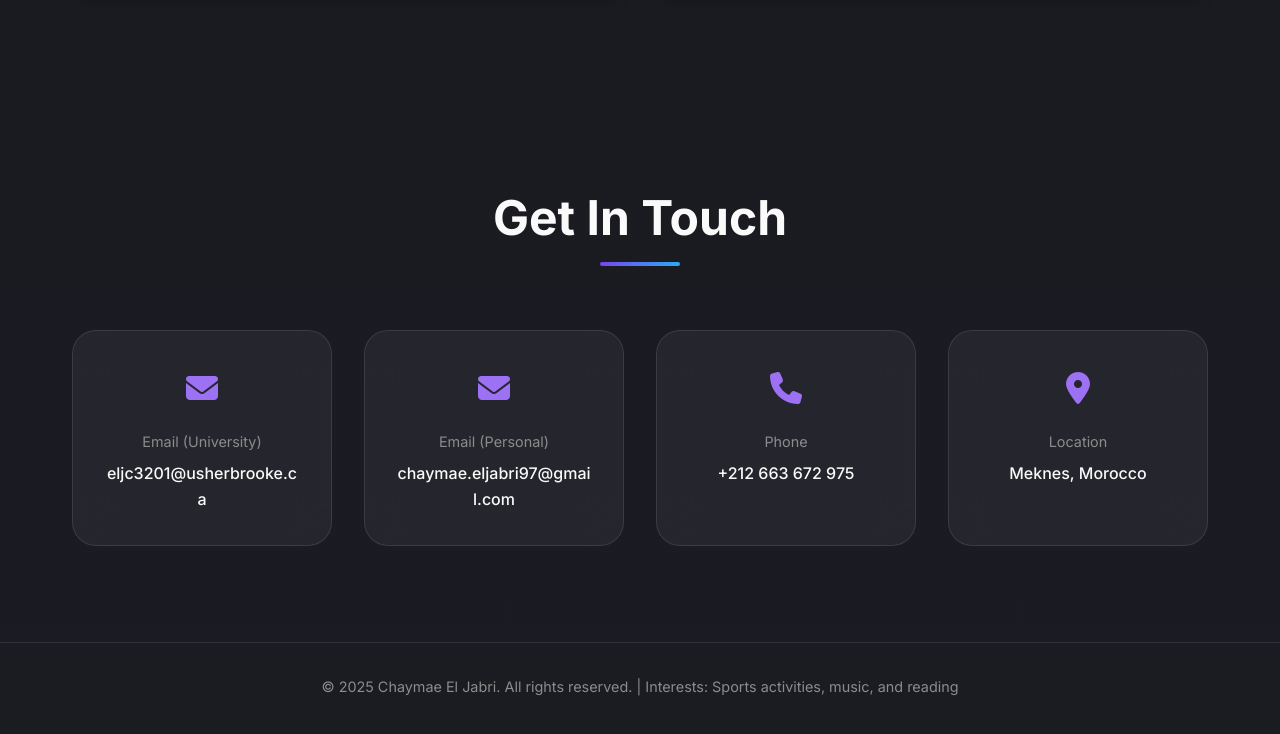
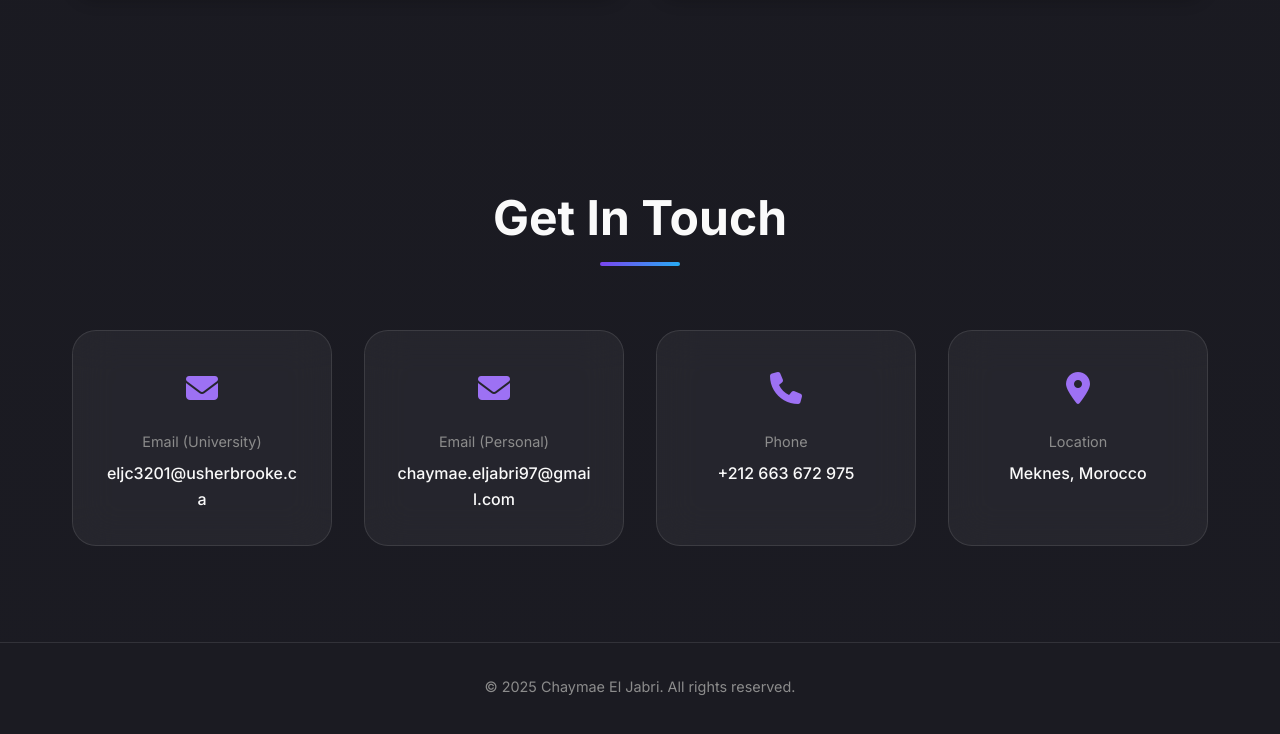
Before and after one commit to eljabrichaymae/eljabrichaymae.github.io, a plain HTML site: page index.html in a window 1280 px wide. Shown: the part 8924-9658 px from the top of the page. Drawn offline with Linux system fonts and the light colour scheme.

Commit message:
Update index.html

```diff
--- a/index.html
+++ b/index.html
@@ -512,7 +512,7 @@
     <footer class="footer">
         <div class="container">
             <p class="footer-text">
-                © 2025 Chaymae El Jabri. All rights reserved. | Interests: Sports activities, music, and reading
+                © 2025 Chaymae El Jabri. All rights reserved.
             </p>
         </div>
     </footer>
```
